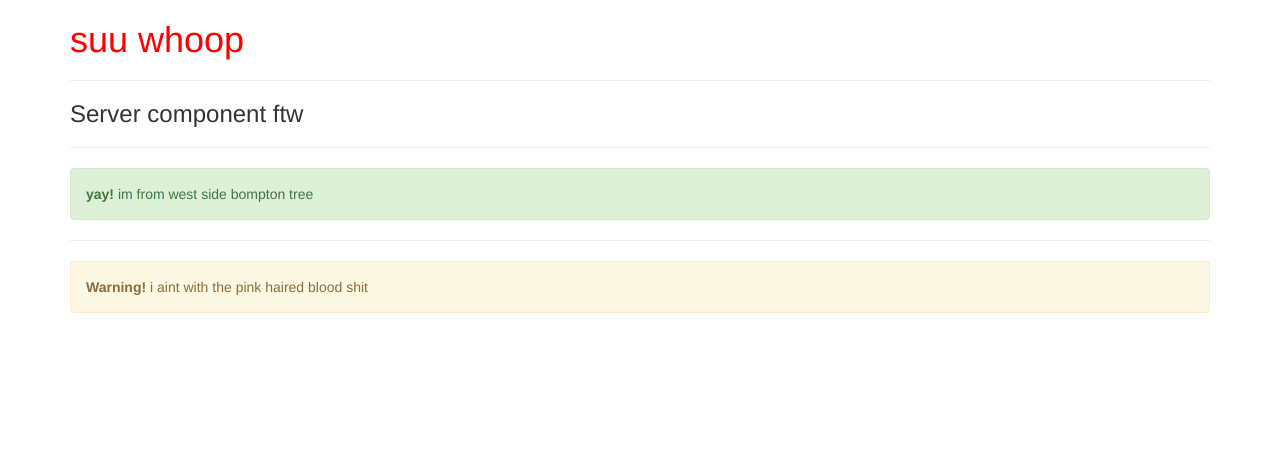
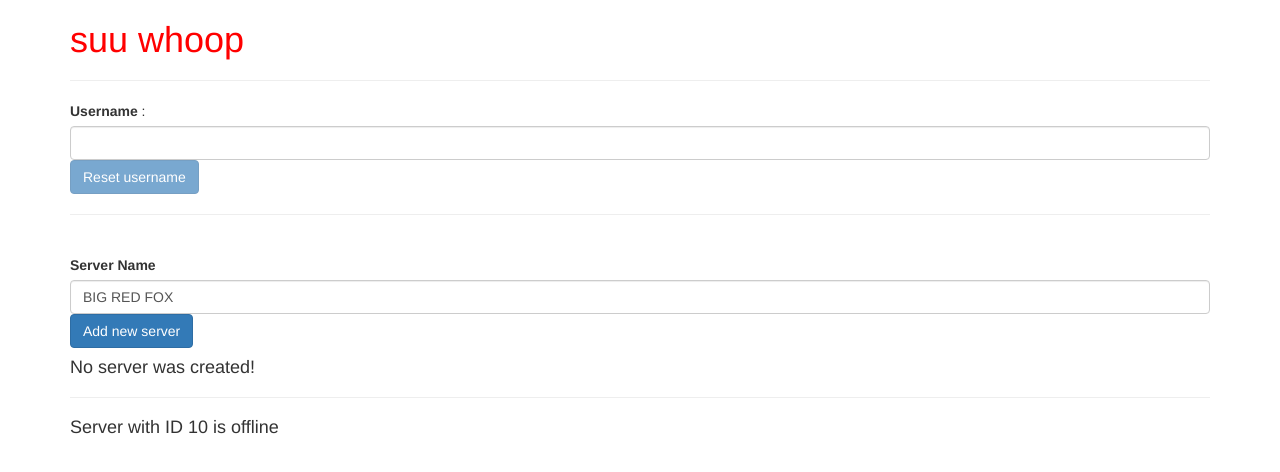
Before and after one commit to JoseLoarca/angular-app, an Angular app: page / in a window 1280 px wide. Shown: the top 472 px of the page. Built offline with nearby package versions, Linux system fonts and the light colour scheme.

Commit message:
testing data binding and string interpolation

```diff
--- a/src/app/app.module.ts
+++ b/src/app/app.module.ts
@@ -5,16 +5,12 @@ import {FormsModule} from '@angular/forms';
 import { AppComponent } from './app.component';
 import {ServerComponent} from './server/server.component';
 import { ServersComponent } from './servers/servers.component';
-import { WarningalertComponent } from './warningalert/warningalert.component';
-import { SuccessalertComponent } from './successalert/successalert.component';
 
 @NgModule({
   declarations: [
     AppComponent,
     ServerComponent,
-    ServersComponent,
-    WarningalertComponent,
-    SuccessalertComponent
+    ServersComponent
   ],
   imports: [
     BrowserModule,
--- a/src/app/server/server.component.html
+++ b/src/app/server/server.component.html
@@ -1 +1 @@
-<h3>Server component ftw</h3>
+<h4>Server with ID {{ serverId }} is {{serverStatus}}</h4>
--- a/src/app/server/server.component.ts
+++ b/src/app/server/server.component.ts
@@ -6,5 +6,6 @@ import {Component} from '@angular/core';
 })
 
 export class ServerComponent {
-
+  serverId = 10;
+  serverStatus = 'offline';
 }
--- a/src/app/servers/servers.component.html
+++ b/src/app/servers/servers.component.html
@@ -1,5 +1,18 @@
+<label for="username">Username</label> : {{username}}
+<input type="text" class="form-control" id="username" [(ngModel)]="username" (input)="verifyButton()">
+<button
+  class="btn btn-primary"
+  [disabled]="!allowClickButton"
+  (click)="resetUsername()">Reset username</button>
+<hr>
+<br>
+<label for="serverName">Server Name</label><!--: {{serverName}}-->
+<!--<input id="serverName" type="text" class="form-control" (input)="onUpdateServerName($event)">-->
+<input id="serverName" type="text" class="form-control" [(ngModel)]="serverName">
+<button
+  class="btn btn-primary"
+  [disabled]="!allowNewServer"
+  (click)="onCreateServer()">Add new server</button>
+<h4>{{serverCreationStatus}}</h4>
+<hr>
 <app-server></app-server>
-<hr>
-<app-successalert></app-successalert>
-<hr>
-<app-warningalert></app-warningalert>
--- a/src/app/servers/servers.component.ts
+++ b/src/app/servers/servers.component.ts
@@ -6,10 +6,37 @@ import { Component, OnInit } from '@angular/core';
   styleUrls: ['./servers.component.css']
 })
 export class ServersComponent implements OnInit {
+  allowNewServer = false;
+  serverName = 'BIG RED FOX';
+  username = '';
+  serverCreationStatus = 'No server was created!';
+  allowClickButton = false;
 
-  constructor() { }
+  constructor() {
+    // () => {} es lo mismo que function(){}
+    setTimeout(() => {
+      this.allowNewServer = true;
+    }, 2000);
+  }
 
   ngOnInit() {
   }
 
+  onCreateServer() {
+    this.serverCreationStatus = 'Server was created! The name is: ' + this.serverName;
+  }
+
+  resetUsername() {
+    this.username = '';
+    this.allowClickButton = false;
+  }
+
+  verifyButton() {
+    this.allowClickButton = (this.username !== '');
+  }
+
+  onUpdateServerName(event: Event) {
+    this.serverName = (<HTMLInputElement>event.target).value;
+  }
+
 }
--- a/src/app/successalert/successalert.component.html
+++ /dev/null
@@ -1,3 +0,0 @@
-<div class="alert alert-success alert-dismissible" role="alert">
-  <strong>yay!</strong> im from west side bompton tree
-</div>
--- a/src/app/successalert/successalert.component.ts
+++ /dev/null
@@ -1,10 +0,0 @@
-import {Component} from '@angular/core';
-
-@Component({
-  selector: 'app-successalert',
-  templateUrl : './successalert.component.html'
-})
-
-export class SuccessalertComponent {
-
-}
--- a/src/app/warningalert/warningalert.component.html
+++ /dev/null
@@ -1,3 +0,0 @@
-<div class="alert alert-warning alert-dismissible" role="alert">
-  <strong>Warning!</strong> i aint with the pink haired blood shit
-</div>
--- a/src/app/warningalert/warningalert.component.ts
+++ /dev/null
@@ -1,15 +0,0 @@
-import { Component, OnInit } from '@angular/core';
-
-@Component({
-  selector: 'app-warningalert',
-  templateUrl: './warningalert.component.html',
-  styleUrls: ['./warningalert.component.css']
-})
-export class WarningalertComponent implements OnInit {
-
-  constructor() { }
-
-  ngOnInit() {
-  }
-
-}
```
Also changed, not shown: src/app/successalert/successalert.component.css (deleted), src/app/warningalert/warningalert.component.css (deleted).
